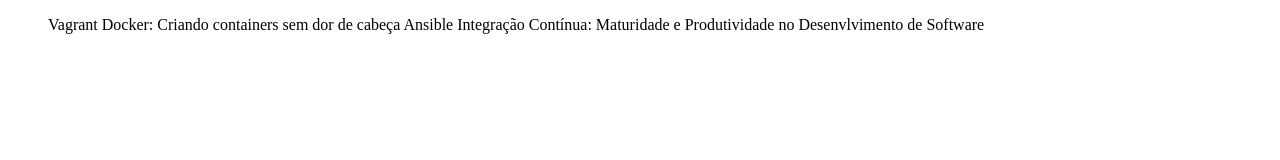
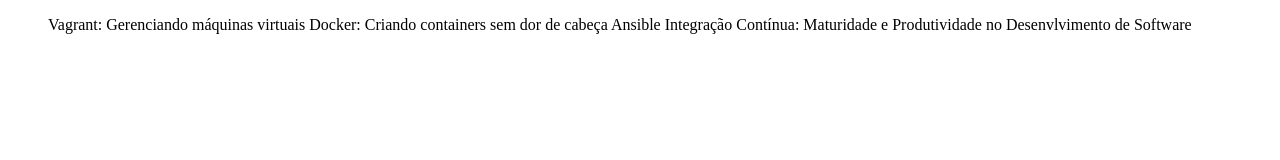
Before and after one commit to JeanKnieling/Curso_de_Git_GitHub_Alura, a plain HTML site: page index.html in a window 1280 px wide. Drawn offline with Linux system fonts and the light colour scheme.

Commit message:
Corrigindo curso de vagrant

```diff
--- a/index.html
+++ b/index.html
@@ -9,7 +9,7 @@
 </head>
 <body>
     <ul>
-        <l1>Vagrant</l1>
+        <l1>Vagrant: Gerenciando máquinas virtuais</l1>
         <l1>Docker: Criando containers sem dor de cabeça</l1>
         <l1>Ansible</l1>
         <l1>Integração Contínua: Maturidade e Produtividade no Desenvlvimento de Software</l1>
```
